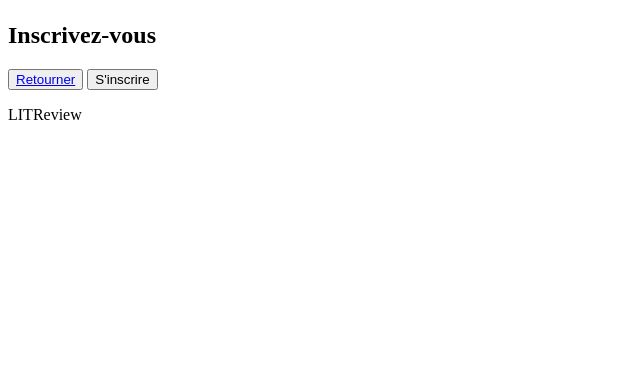
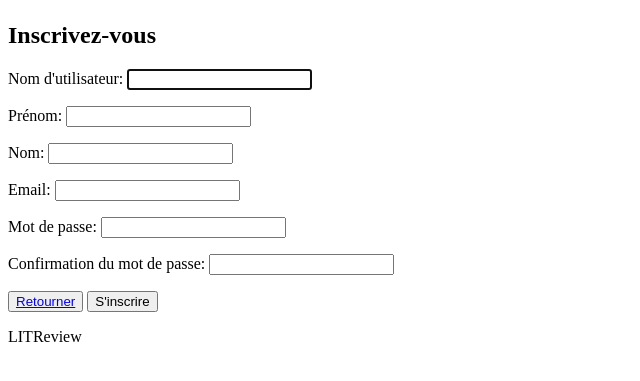
Before and after one commit to AxAks/P9_LITReview_appli_django, a Django app: template LITReview/core/templates/registration/signup.html in a window 1280 px wide. Shown: the part 58-439 px from the top of the page, without its empty margins (0-640 px from the left). Run offline with Django 3.2, Linux system fonts and the light colour scheme; the template is opened without the code that fills it: values that come from a table or form of the project are taken from there, others are empty; tables that the repository leaves empty hold one stand-in row (values such as "Sample post").

Commit message:
avancement signup et login + traduction des champs de formulaire

```diff
--- a/LITReview/core/forms.py
+++ b/LITReview/core/forms.py
@@ -1,5 +1,6 @@
 from django import forms
-from django.contrib.auth.forms import UserCreationForm, UserChangeForm #, AuthenticationForm
+from django.contrib.auth.forms import UserCreationForm, UserChangeForm, AuthenticationForm  # , AuthenticationForm
+
 
 from .models import CustomUser #, CustomForm
 
@@ -8,7 +9,7 @@ class CustomUserCreationForm(UserCreationForm):
 
     class Meta:
         model = CustomUser
-        fields = ('username', 'email')
+        fields = ('username','email')
 
 
 class CustomUserChangeForm(UserChangeForm):
@@ -16,3 +17,15 @@ class CustomUserChangeForm(UserChangeForm):
     class Meta:
         model = CustomUser
         fields = ('username', 'email')
+
+
+class SignUpForm(UserCreationForm):
+    first_name = forms.CharField(max_length=100, help_text='Prénom')
+    last_name = forms.CharField(max_length=100, help_text='Nom')
+    email = forms.EmailField(max_length=150, help_text='Email')
+
+
+    class Meta:
+        model = CustomUser
+        fields = ('username', 'first_name', 'last_name',
+'email', 'password1', 'password2',)
--- a/LITReview/core/templates/registration/signup.html
+++ b/LITReview/core/templates/registration/signup.html
@@ -5,8 +5,54 @@
             <h2>Inscrivez-vous</h2>
         </div>
         <div>
-            <form method="post">{{ form.as_p }}</form>
-            <button><a href="{% url 'login' %}">Retourner</a></button>
-            <button type="submit">S'inscrire</button>
+            <form method="post" action="{% url 'signup' %}">
+                {% csrf_token %}
+                {{ form.non_field_errors }}
+                <p class="fieldWrapper">
+                    {{ form.username.errors }}
+                    <label for="{{ form.username.id_for_label }}">Nom d'utilisateur:</label>
+                    {{ form.username }}
+                </p>
+                <p class="fieldWrapper">
+                    {{ form.first_name.errors }}
+                    <label for="{{ form.first_name.id_for_label }}">Prénom:</label>
+                    {{ form.first_name }}
+                </p>
+                <p class="fieldWrapper">
+                    {{ form.last_name.errors }}
+                    <label for="{{ form.last_name.id_for_label }}">Nom:</label>
+                    {{ form.last_name }}
+                </p>
+                <p class="fieldWrapper">
+                    {{ form.email.errors }}
+                    <label for="{{ form.email.id_for_label }}">Email:</label>
+                    {{ form.email }}
+                </p>
+                <p class="fieldWrapper">
+                {{ form.password1.errors }}
+                <label for="{{ form.password1.id_for_label }}">Mot de passe:</label>
+                {{ form.password1 }}
+                </p>
+                <p class="fieldWrapper">
+                    {{ form.password2.errors }}
+                    <label for="{{ form.password2.id_for_label }}">Confirmation du mot de passe:</label>
+                    {{ form.password2 }}
+                </p>
+                <button><a href="{% url 'login' %}">Retourner</a></button>
+                <input type="submit" value="S'inscrire">
+            </form>
+
+
         </div>
     {% endblock %}
+
+
+
+
+
+{{ form.non_field_errors }}
+<div class="fieldWrapper">
+    {{ form.subject.errors }}
+    <label for="{{ form.subject.id_for_label }}">Email subject:</label>
+    {{ form.subject }}
+</div>
--- a/LITReview/core/urls.py
+++ b/LITReview/core/urls.py
@@ -1,7 +1,9 @@
+from django.contrib.auth.views import LoginView
 from django.urls import path
-from .views import SignUpView, LoginView
+
+from .views import signup_view
 
 urlpatterns = [
-    path('signup/', SignUpView.as_view(), name='signup'),
-    path('login/', LoginView.as_view(), name='login'),
+    path('signup/', signup_view, name='signup'),
+    path('login/', LoginView.as_view(template_name='registration/login.html'), name='login'),
 ]
```
Also changed, not shown: LITReview/core/templates/registration/login.html (+11 -1 lines), LITReview/core/views.py (+16 -13 lines).
